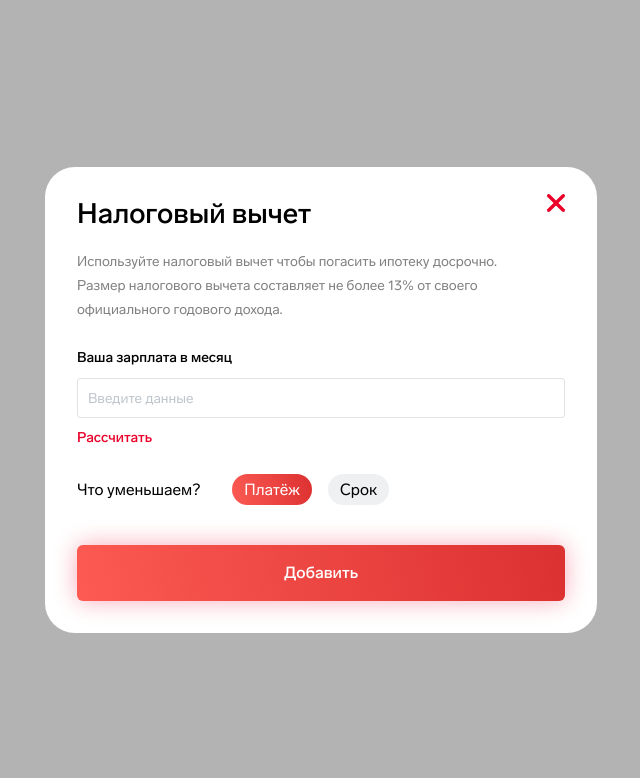
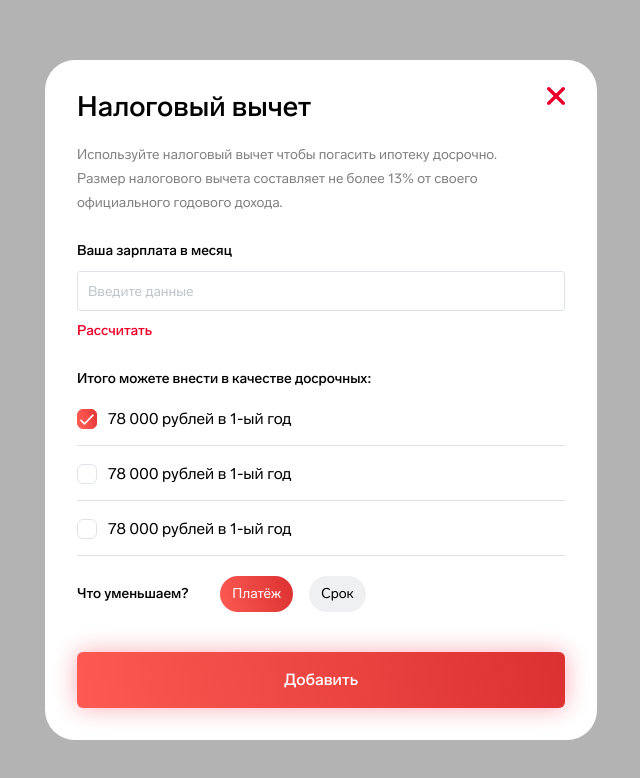
Before and after one commit to katylorny/test-tax, a Vue app: page / in a window 1280 px wide. Shown: the top 778 px of the page, without its empty margins (319-959 px from the left). Built offline with nearby package versions, Linux system fonts and the light colour scheme.

Commit message:
checkboxes layout

```diff
--- /dev/null
+++ b/src/components/Checkbox.vue
@@ -0,0 +1,72 @@
+<template>
+  <label :class="[`checkbox`, checked ? `checked` : ``]">
+    <input class="checkbox__input" type="checkbox">
+    <span class="checkbox__label">
+    <slot/>
+  </span>
+  </label>
+</template>
+
+<script>
+export default {
+  name: "Checkbox",
+  props: {
+    checked: {
+      type: Boolean,
+      default: false
+    }
+  }
+}
+</script>
+
+<style lang="scss" scoped>
+
+.checkbox {
+  display: block;
+  padding-left: 31px;
+  width: 100%;
+  position: relative;
+  padding-top: 18px;
+  padding-bottom: 18px;
+
+  &::before {
+    content: "";
+    position: absolute;
+    left: 0;
+    width: 20px;
+    height: 20px;
+    background: url("../assets/img/icon-not-checked.svg") no-repeat;
+  }
+
+  &::after {
+    content: "";
+    position: absolute;
+    bottom: 0;
+    left: 0;
+    height: 1px;
+    width: 100%;
+    border-bottom: 1px solid #DFE3E6;
+  }
+}
+
+.checkbox.checked {
+  &::before {
+    content: "";
+    position: absolute;
+    left: 0;
+    width: 20px;
+    height: 20px;
+    background: url("../assets/img/icon-checked.svg") no-repeat;
+  }
+}
+
+.checkbox__input {
+  position: absolute;
+  z-index: -1;
+  opacity: 0;
+}
+
+.checkbox__label {
+
+}
+</style>
--- a/src/components/Popup.vue
+++ b/src/components/Popup.vue
@@ -20,6 +20,23 @@
         <Button class="popup__calculate-button" button-type="text">
           Рассчитать
         </Button>
+
+        <div class="popup__early-payments">
+          <p class="popup__p">
+            Итого можете внести в качестве досрочных:
+          </p>
+
+          <Checkbox :checked="true">
+            78 000 рублей в 1-ый год
+          </Checkbox>
+          <Checkbox>
+            78 000 рублей в 1-ый год
+          </Checkbox>
+          <Checkbox>
+            78 000 рублей в 1-ый год
+          </Checkbox>
+
+        </div>
 
         <div class="popup__decrease-choice">
           <p class="popup__p">
@@ -45,10 +62,12 @@ import CloseButton from "./CloseButton";
 import Input from "./Input";
 import Button from "./Button";
 import RadioButton from "./RadioButton";
+import Checkbox from "./Checkbox";
 
 export default {
   name: "Popup",
   components: {
+    Checkbox,
     RadioButton,
     Button,
     Input,
@@ -61,12 +80,17 @@ export default {
 .layout {
   position: absolute;
   background: #b3b3b3;
-  width: 100%;
-  height: 100%;
+  padding: 20px;
+  min-width: 100%;
+  min-height: 100%;
   top: 0;
   left: 0;
   display: flex;
   flex-direction: column;
+
+  @media (max-width: 768px) {
+    padding: 0;
+  }
 }
 
 .popup {
@@ -75,6 +99,14 @@ export default {
   background: #FFFFFF;
   border-radius: 30px;
   margin: auto;
+  display: flex;
+  flex-direction: column;
+
+  @media (max-width: 768px) {
+    width: 100%;
+    border-radius: 0;
+    min-height: 100vh;
+  }
 }
 
 .popup__header {
@@ -107,7 +139,12 @@ export default {
 }
 
 .popup__p {
+  font-size: 14px;
   margin: 0 32px 0 0;
+  font-style: normal;
+  font-weight: 500;
+  line-height: 24px;
+  color: #000000;
 }
 
 .popup__decrease-choice {
@@ -130,6 +167,14 @@ export default {
 
 .popup__add-button {
   width: 100%;
+
+  @media (max-width: 768px) {
+    margin-top: auto;
+  }
+}
+
+.popup__early-payments {
+  margin-bottom: 20px;
 }
 
 </style>
--- a/src/components/RadioButton.vue
+++ b/src/components/RadioButton.vue
@@ -29,11 +29,23 @@ export default {
   width: fit-content;
   height: fit-content;
   cursor: pointer;
+  font-style: normal;
+  font-weight: normal;
+  font-size: 14px;
+  line-height: 24px;
+
+  &:hover {
+    background: #DFE3E6;
+  }
 }
 
 .radio-button--active {
   background: linear-gradient(255.35deg, #DC3131 0.83%, rgba(255, 79, 79, 0) 108.93%), #FF5E56;
   color: white;
+
+  &:hover {
+    background: linear-gradient(255.35deg, #DC3131 0.83%, rgba(255, 79, 79, 0) 108.93%), #FF5E56;
+  }
 }
 
 .radio-button__input {
```
Also changed, not shown: src/assets/img/icon-checked.svg (added), src/assets/img/icon-not-checked.svg (added).
